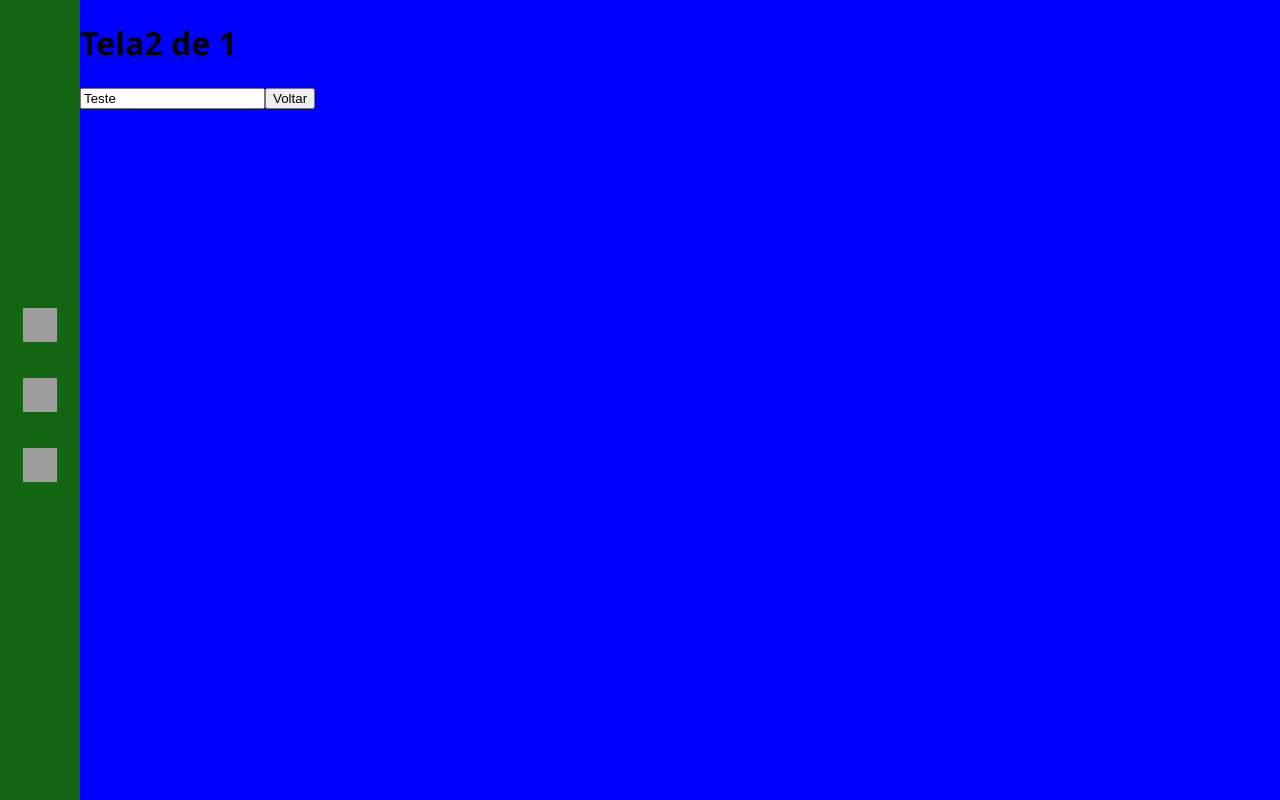
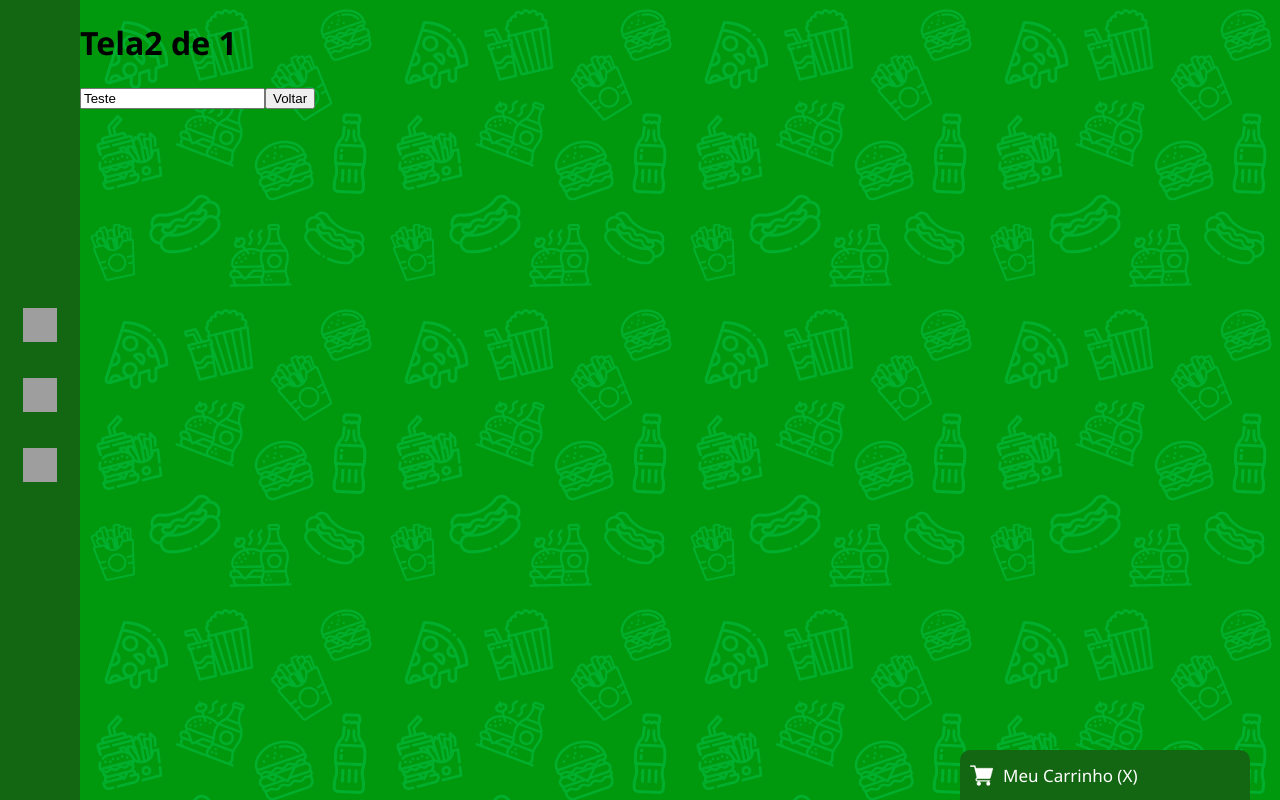
Before and after one commit to thiagoadssilva/devsFood, a React (Create React App) app in the folder frontend/: page /tela2/1 in a window 1280 px wide. Built offline with nearby package versions, Linux system fonts and the light colour scheme; grey boxes are pictures that could not be loaded.

Commit message:
Conclusao da estrutura, junto com a colocaçao do carrinho de compras

```diff
--- a/frontend/src/App.js
+++ b/frontend/src/App.js
@@ -7,9 +7,11 @@
 import HomeScreen from './pages/HomeScreen';
 import Tela2Screen from './pages/Tela2Screen';
 
-import MenuItem from './components/MenuItem';
+
 
 import PrivateRoute from "./components/PrivateRoute";
+import MenuItem from './components/MenuItem';
+import Cart from './components/Cart';
 
 export default () => {
     const name = useSelector(state => state.user.name);
@@ -47,6 +49,9 @@
 
                     </Switch>
                 </PageBody>
+
+                <Cart />
+
             </Container>
         </BrowserRouter>
     );
--- a/frontend/src/AppStyled.js
+++ b/frontend/src/AppStyled.js
@@ -1,10 +1,10 @@
+// ARUIQVO QUE VAI CONTER OS ESTILOS PADRÕES DAS APLICAÇÃO.
 import styled from 'styled-components';
 
 
 export const Container = styled.div`
     display: flex;
     height: 100vh;
-    background-color: #FF0000;
 `;
 
 export const Menu = styled.div`
@@ -18,6 +18,7 @@
 
 export const PageBody = styled.div`
     display: flex;
-    background-color: #0000FF;
+    background-color: #3E9913;
+    background-image: url('/assets/bg.png');
     flex: 1;
 `;
--- /dev/null
+++ b/frontend/src/components/Cart/index.js
@@ -0,0 +1,21 @@
+import React from 'react';
+import {CartArea, CartHeader, CartBody, CartIcon, CartText} from './styled';
+
+export default () =>{
+    return(
+        <CartArea>
+
+            <CartHeader>
+                <CartIcon src="/assets/cart.png"/>
+                <CartText>
+                    Meu Carrinho (X)
+                </CartText>
+            </CartHeader>
+
+            <CartBody>
+
+            </CartBody>
+
+        </CartArea>
+    );
+}
--- /dev/null
+++ b/frontend/src/components/Cart/styled.js
@@ -0,0 +1,34 @@
+import styled from 'styled-components';
+
+export const CartArea = styled.div`
+    background-color: #136713;
+    border-top-left-radius: 10px; // Coloca uma bordar curvada nas ponto superior da esquerda
+    border-top-right-radius: 10px; // Coloca uma bordar curvada nas ponto superior da esquerda
+    position: fixed; // Deixa a posição dele fixa em uma area
+    bottom: 0px; // Tira todo espaço que estiver abaixo do componente.
+    right: 30px; // Deixa um espaço de 30px do lado direito
+`;
+
+export const CartHeader = styled.div`
+    width: 290px; // Colocando uma largura
+    height: 50px; // Colocando uma altura
+    display: flex; // Permite que os itens fiquem um ao lado do outro.
+    align-items: center; // deixa um alinhamento no centro da altura
+    cursor: pointer; // coloca um cursor diferente para apresentar um clique
+`;
+
+export const CartIcon = styled.img`
+    width: 23px;
+    height: auto;
+    margin-left: 10px;
+    margin-right: 10px;
+`;
+
+export const CartText = styled.text`
+    color: #FFF;
+    font-size: 17px;
+`;
+
+export const CartBody = styled.div`
+
+`;
```
